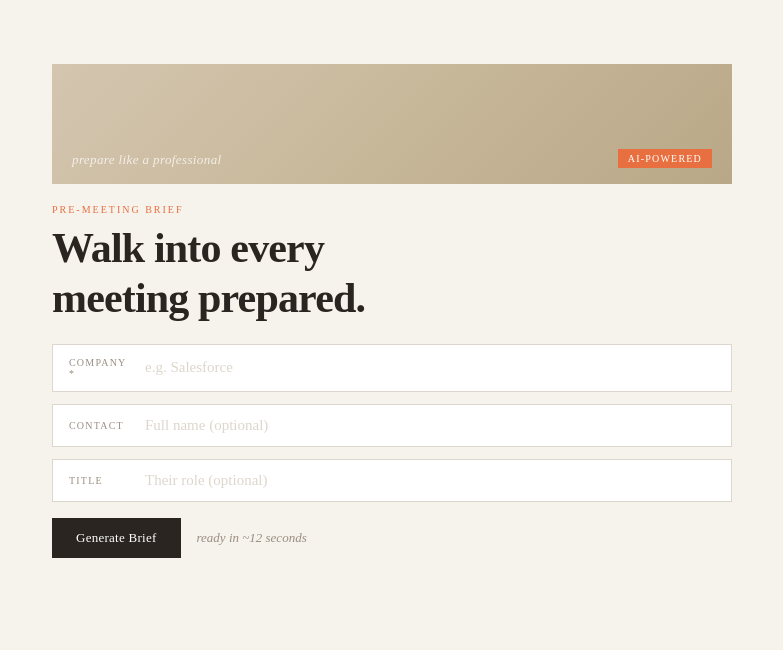
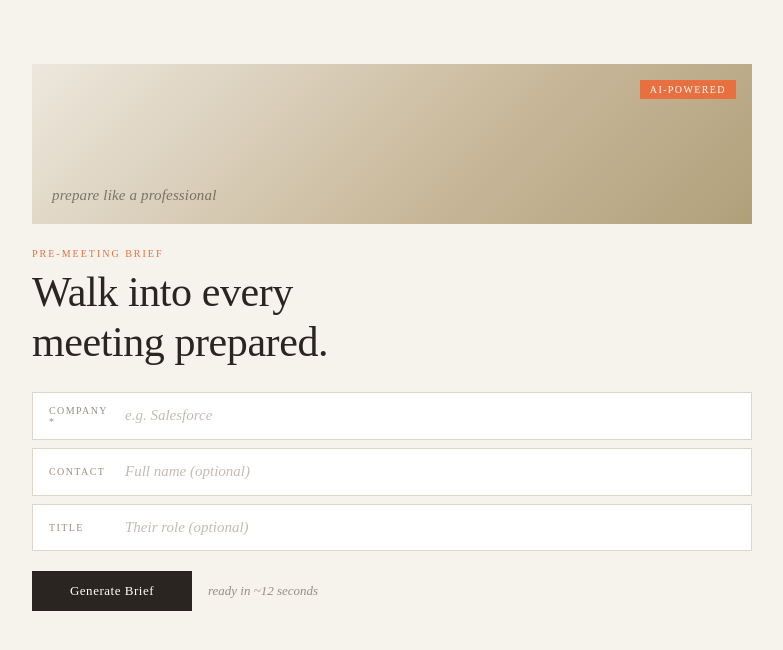
Before and after one commit to JaimeYeung/pre-meeting-brief, a Next.js app: page / in a window 1280 px wide. Shown: the top 650 px of the page, without its empty margins (248-1031 px from the left). Built offline with nearby package versions, Linux system fonts and the light colour scheme.

Commit message:
polish/typeset/arrange: focus state, fontStyle fix, H1 weight, hero height, unified 720px width, token cleanup

```diff
--- a/app/globals.css
+++ b/app/globals.css
@@ -17,6 +17,8 @@
   --border-dashed: #ccc4b8;
   --card-bg: #ffffff;
   --error: #c0392b;
+  --ink-hover: #3d342c;
+  --ink-active: #1a1410;
 
   /* Fonts */
   --font-display: var(--font-lora), 'Georgia', serif;
@@ -53,11 +55,20 @@ body {
   color: var(--ink);
   font-family: var(--font-body);
   min-height: 100vh;
+  text-rendering: optimizeLegibility;
+  -webkit-font-smoothing: antialiased;
 }
 
 input::placeholder {
-  font-family: var(--font-body);
-  color: var(--border);
+  font-family: var(--font-display);
+  font-style: italic;
+  color: var(--muted);
+  opacity: 0.6;
+}
+
+input:focus {
+  outline: none;
+  box-shadow: inset 3px 0 0 var(--accent);
 }
 
 @keyframes skeleton-pulse {
--- a/app/page.tsx
+++ b/app/page.tsx
@@ -51,7 +51,7 @@ export default function Page() {
       flexDirection: 'column',
       alignItems: 'center',
     }}>
-      <div style={{ width: '100%', maxWidth: '680px' }}>
+      <div style={{ width: '100%', maxWidth: '720px' }}>
         <InputForm onSubmit={handleSubmit} isLoading={isLoading} />
       </div>
 
--- a/components/BriefDisplay.tsx
+++ b/components/BriefDisplay.tsx
@@ -53,7 +53,7 @@ export function BriefDisplay({ brief, inputMode, isLoading }: BriefDisplayProps)
   if (!isLoading && !brief) return null
 
   return (
-    <div style={{ width: '100%', maxWidth: '960px', margin: '0 auto', paddingTop: 'var(--space-8)' }}>
+    <div style={{ width: '100%', maxWidth: '720px', margin: '0 auto', paddingTop: 'var(--space-8)' }}>
       <div style={{ height: '1px', background: 'var(--border)', width: '100%' }} />
 
       {inputMode && INPUT_MODE_NOTES[inputMode] && (
--- a/components/InputForm.tsx
+++ b/components/InputForm.tsx
@@ -15,11 +15,12 @@ export function InputForm({ onSubmit, isLoading }: InputFormProps) {
   const [error, setError] = useState('')
   const [btnHovered, setBtnHovered] = useState(false)
   const [btnActive, setBtnActive] = useState(false)
+  const [focusedField, setFocusedField] = useState<string | null>(null)
 
   function handleSubmit(e: React.FormEvent) {
     e.preventDefault()
     if (!company.trim()) {
-      setError('Company name is required to generate a brief.')
+      setError('Company name is required.')
       return
     }
     setError('')
@@ -36,45 +37,49 @@ export function InputForm({ onSubmit, isLoading }: InputFormProps) {
     { id: 'title', label: 'Title', value: contactTitle, setter: setContactTitle, required: false, placeholder: 'Their role (optional)' },
   ]
 
+  const btnBg = btnActive ? 'var(--ink-active)' : btnHovered ? 'var(--ink-hover)' : 'var(--ink)'
+
   return (
     <div style={{ width: '100%' }}>
-      {/* Hero photo block */}
+      {/* Hero photo block — taller, more editorial */}
       <div style={{
         width: '100%',
-        height: '120px',
-        background: 'linear-gradient(135deg, #d4c5b0 0%, #c8b89a 50%, #b8a888 100%)',
+        height: '160px',
+        background: 'linear-gradient(135deg, var(--cream-dark) 0%, #c8b89a 60%, #b0a07a 100%)',
         display: 'flex',
-        alignItems: 'flex-end',
-        justifyContent: 'space-between',
-        padding: 'var(--space-4) var(--space-5)',
-        marginBottom: 'var(--space-5)',
+        flexDirection: 'column',
+        justifyContent: 'flex-end',
+        padding: 'var(--space-5)',
+        marginBottom: 'var(--space-6)',
         position: 'relative',
       }}>
-        <p style={{
-          fontFamily: 'var(--font-display)',
-          fontStyle: 'italic',
-          fontSize: 'var(--text-sm)',
-          color: 'rgba(255,255,255,0.75)',
-          letterSpacing: '0.03em',
-        }}>
-          prepare like a professional
-        </p>
         <span style={{
+          position: 'absolute',
+          top: 'var(--space-4)',
+          right: 'var(--space-4)',
           background: 'var(--accent)',
           color: '#fff',
           fontFamily: 'var(--font-body)',
           fontSize: 'var(--text-xs)',
           fontWeight: 500,
-          letterSpacing: '0.12em',
+          letterSpacing: '0.14em',
           textTransform: 'uppercase',
           padding: '4px 10px',
         }}>
           AI-powered
         </span>
+        <p style={{
+          fontFamily: 'var(--font-display)',
+          fontStyle: 'italic',
+          fontSize: 'var(--text-base)',
+          color: 'rgba(42,37,32,0.55)',
+          letterSpacing: '0.01em',
+        }}>
+          prepare like a professional
+        </p>
       </div>
 
       <form onSubmit={handleSubmit}>
-        {/* Kicker + headline */}
         <p style={{
           fontFamily: 'var(--font-body)',
           fontSize: 'var(--text-xs)',
@@ -90,35 +95,42 @@ export function InputForm({ onSubmit, isLoading }: InputFormProps) {
         <h1 style={{
           fontFamily: 'var(--font-display)',
           fontSize: 'var(--text-xl)',
-          fontWeight: 600,
+          fontWeight: 400,
           color: 'var(--ink)',
           lineHeight: 'var(--leading-tight)',
-          marginBottom: 'var(--space-5)',
-          letterSpacing: '-0.02em',
+          marginBottom: 'var(--space-6)',
+          letterSpacing: '-0.01em',
         }}>
           Walk into every<br />meeting prepared.
         </h1>
 
-        {/* Input fields */}
-        <div style={{ display: 'flex', flexDirection: 'column', gap: 'var(--space-3)', marginBottom: 'var(--space-4)' }}>
+        <div style={{ display: 'flex', flexDirection: 'column', gap: 'var(--space-2)', marginBottom: 'var(--space-5)' }}>
           {fields.map(({ id, label, value, setter, required, placeholder }) => (
-            <div key={id} style={{
-              display: 'flex',
-              alignItems: 'center',
-              background: 'var(--card-bg)',
-              border: '1px solid var(--border)',
-              padding: 'var(--space-3) var(--space-4)',
-              gap: 'var(--space-4)',
-            }}>
+            <div
+              key={id}
+              style={{
+                display: 'flex',
+                alignItems: 'center',
+                background: 'var(--card-bg)',
+                border: '1px solid',
+                borderColor: focusedField === id ? 'var(--accent)' : 'var(--border)',
+                padding: 'var(--space-3) var(--space-4)',
+                gap: 'var(--space-4)',
+                transition: 'border-color 0.15s ease',
+                boxShadow: focusedField === id ? 'inset 3px 0 0 var(--accent)' : 'none',
+              }}
+            >
               <label htmlFor={id} style={{
                 fontFamily: 'var(--font-body)',
                 fontSize: 'var(--text-xs)',
-                letterSpacing: '0.12em',
+                letterSpacing: '0.14em',
                 textTransform: 'uppercase',
-                color: 'var(--muted)',
+                color: focusedField === id ? 'var(--accent)' : 'var(--muted)',
                 width: '60px',
                 flexShrink: 0,
                 fontWeight: 500,
+                transition: 'color 0.15s ease',
+                cursor: 'text',
               }}>
                 {label}{required ? ' *' : ''}
               </label>
@@ -130,15 +142,19 @@ export function InputForm({ onSubmit, isLoading }: InputFormProps) {
                 onChange={e => setter(e.target.value)}
                 placeholder={placeholder}
                 aria-required={required}
+                onFocus={() => setFocusedField(id)}
+                onBlur={() => setFocusedField(null)}
                 style={{
                   background: 'transparent',
                   border: 'none',
                   outline: 'none',
-                  fontFamily: 'var(--font-display)',
+                  boxShadow: 'none',
+                  fontFamily: value ? 'var(--font-display)' : 'var(--font-body)',
                   fontStyle: value ? 'italic' : 'normal',
                   fontSize: 'var(--text-base)',
                   color: value ? 'var(--ink)' : 'var(--muted)',
                   flex: 1,
+                  lineHeight: 'var(--leading-snug)',
                 }}
               />
             </div>
@@ -165,20 +181,19 @@ export function InputForm({ onSubmit, isLoading }: InputFormProps) {
             onMouseDown={() => setBtnActive(true)}
             onMouseUp={() => setBtnActive(false)}
             style={{
-              padding: 'var(--space-3) var(--space-6)',
-              background: btnActive ? '#1a1410' : btnHovered ? '#3a312a' : 'var(--ink)',
+              padding: 'var(--space-3) var(--space-8)',
+              background: isLoading ? 'var(--muted)' : btnBg,
               color: '#fff',
               fontFamily: 'var(--font-body)',
               fontSize: 'var(--text-sm)',
               fontWeight: 500,
-              letterSpacing: '0.02em',
+              letterSpacing: '0.04em',
               border: 'none',
               cursor: isLoading ? 'not-allowed' : 'pointer',
-              opacity: isLoading ? 0.6 : 1,
               transition: 'background 0.15s ease',
-              outline: 'none',
+              minWidth: '160px',
             }}
-            onFocus={e => { e.currentTarget.style.boxShadow = `0 0 0 2px var(--accent)` }}
+            onFocus={e => { e.currentTarget.style.boxShadow = '0 0 0 2px var(--accent)' }}
             onBlur={e => { e.currentTarget.style.boxShadow = 'none' }}
           >
             {isLoading ? 'Generating…' : 'Generate Brief'}
--- a/components/modules/IcpScore.tsx
+++ b/components/modules/IcpScore.tsx
@@ -14,8 +14,8 @@ export function IcpScore({ data }: { data: IcpScoreData }) {
       fontSize: 'var(--text-xs)',
       letterSpacing: '0.18em',
       textTransform: 'uppercase' as const,
-      color: tierColors[data.dealPotential] ?? 'var(--accent)',
-      border: `1px solid ${tierColors[data.dealPotential] ?? 'var(--accent)'}`,
+      color: 'var(--accent)',
+      border: '1px solid var(--accent)',
       padding: '3px 10px',
       whiteSpace: 'nowrap' as const,
     }}>
```
